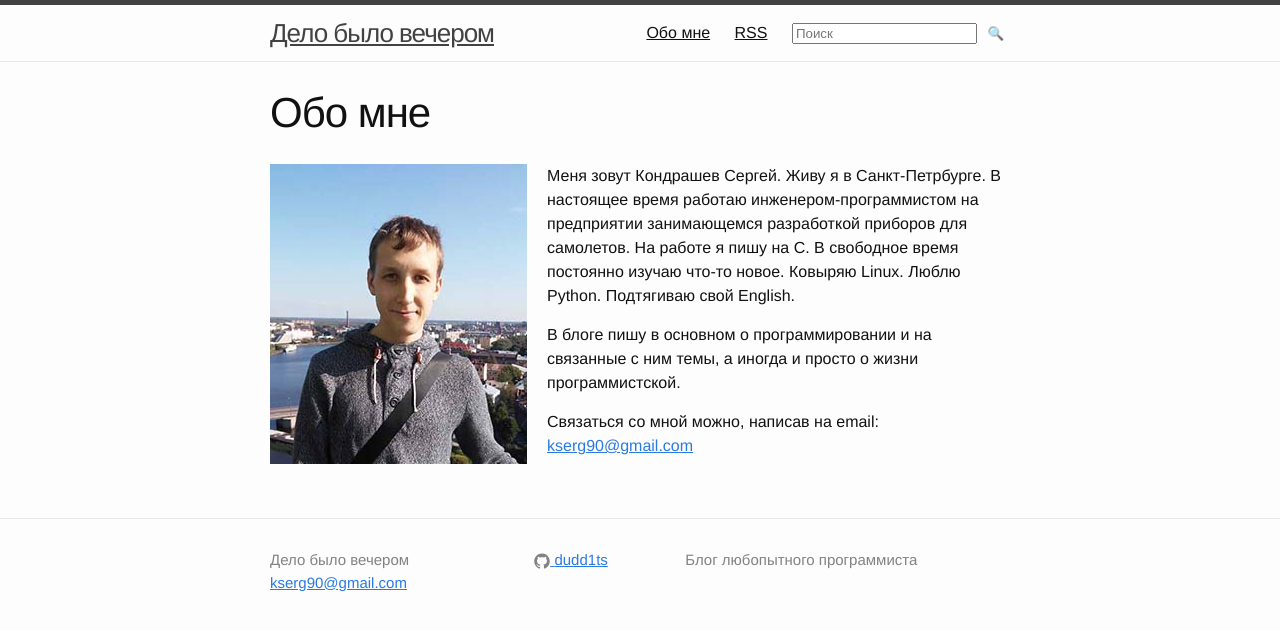
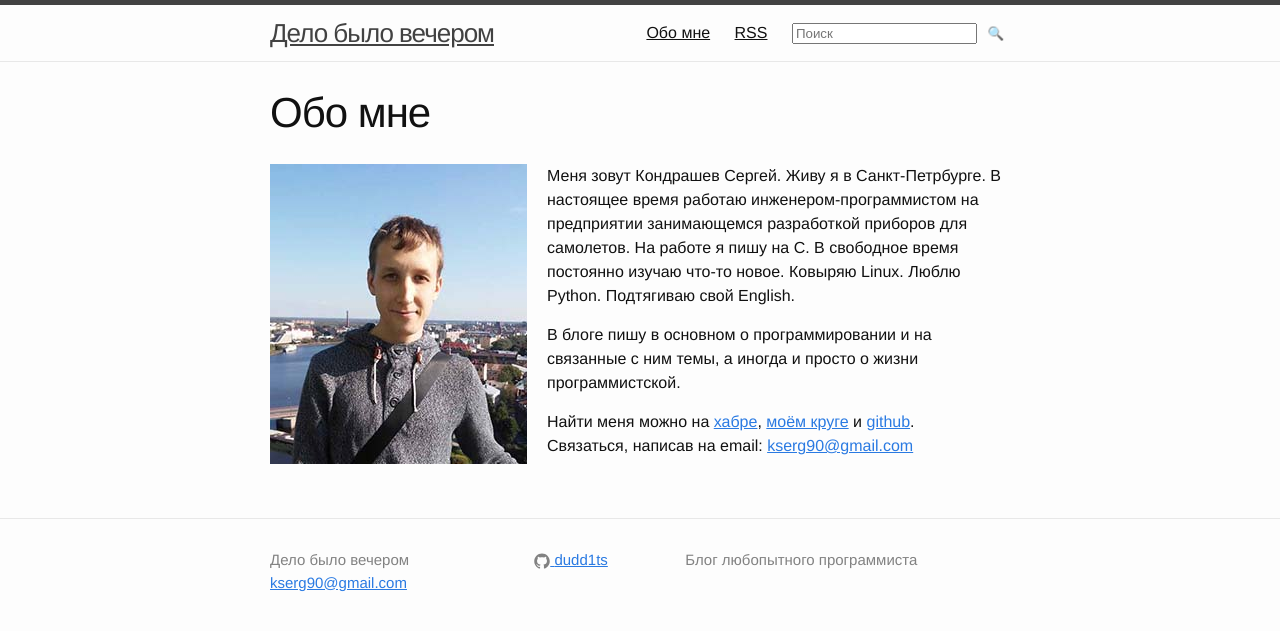
Before and after one commit to dudd1ts/evnotes, a Jekyll site: the page built from about.md, in a window 1280 px wide. Shown: the top 631 px of the page. Built offline with Jekyll 4.4.1, drawn with Linux system fonts in a browser that asks for light colours.

Commit message:
Update about.md

```diff
--- a/about.md
+++ b/about.md
@@ -8,4 +8,5 @@ permalink: /about/
 
 В блоге пишу в основном о программировании и на связанные с ним темы, а иногда и просто о жизни программистской.
 
-Связаться со мной можно, написав на email: [kserg90@gmail.com](mailto:kserg90@gmail.com)
+Найти меня можно на [хабре](https://habrahabr.ru/users/duddits/), [моём круге](https://moikrug.ru/sergeykondrashev) и [github](https://github.com/dudd1ts).
+Связаться, написав на email: [kserg90@gmail.com](mailto:kserg90@gmail.com)
```
